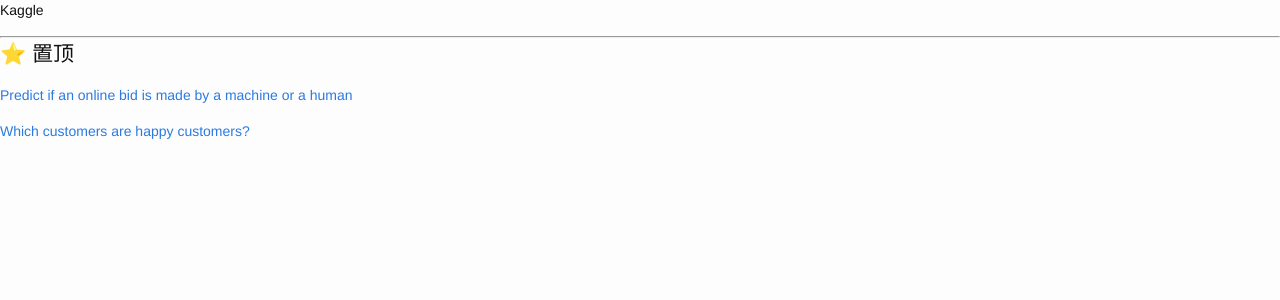
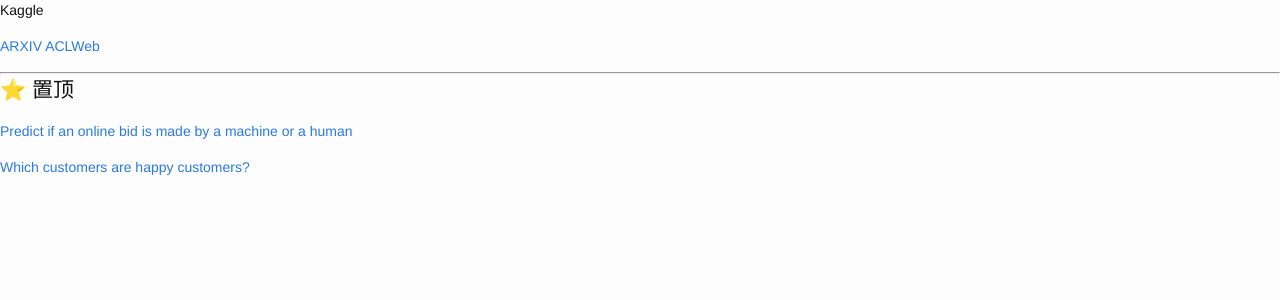
Before and after one commit to cnwarden/cnwarden.github.io, a Jekyll site: the page built from kaggle/index.md, in a window 1280 px wide. Shown: the top 300 px of the page. Built offline with Jekyll 4.4.1, drawn with Linux system fonts in a browser that asks for light colours; emoji names are drawn with the system emoji font.

Commit message:
Update index.md

```diff
--- a/kaggle/index.md
+++ b/kaggle/index.md
@@ -4,6 +4,9 @@ title:  kaggle cases
 ---
 
 Kaggle
+
+[ARXIV](http://arxiv.org)
+[ACLWeb](http://aclweb.org)
 
 ---------------------------------------------------------------
 
```
